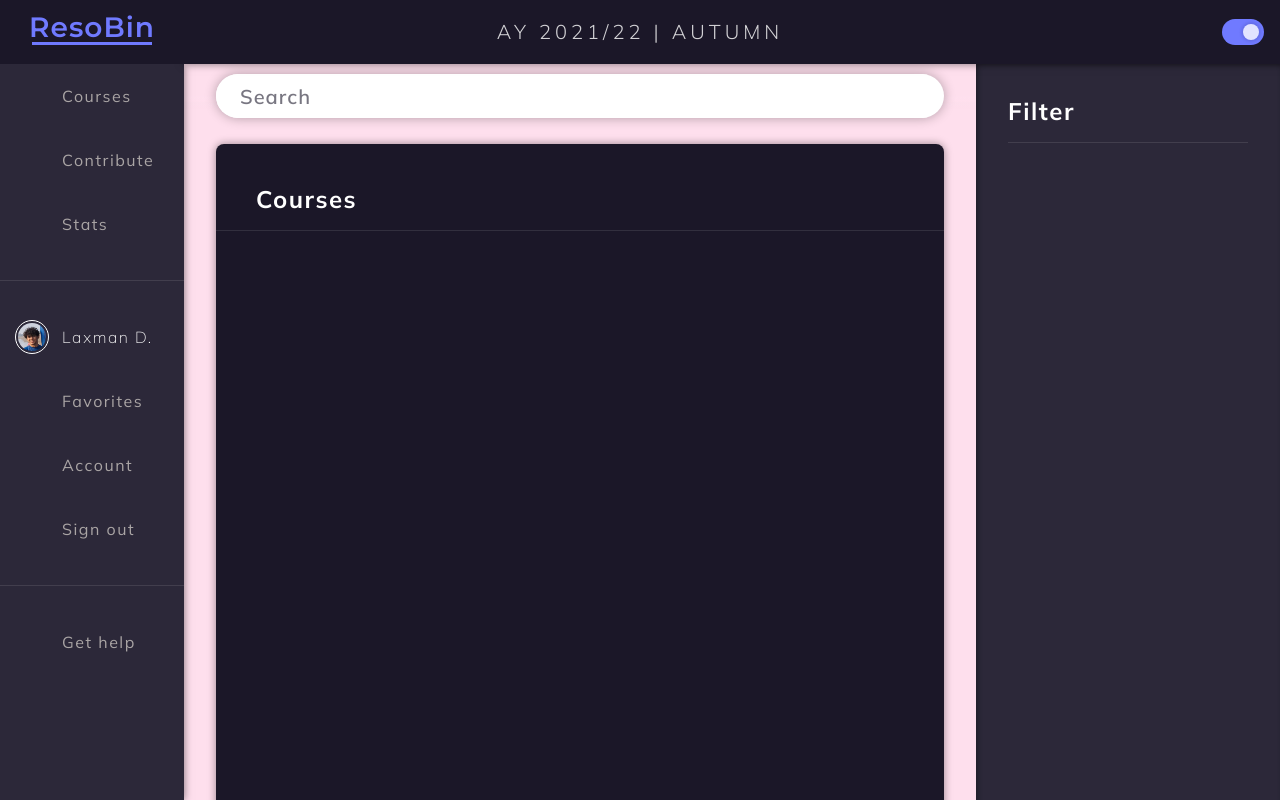
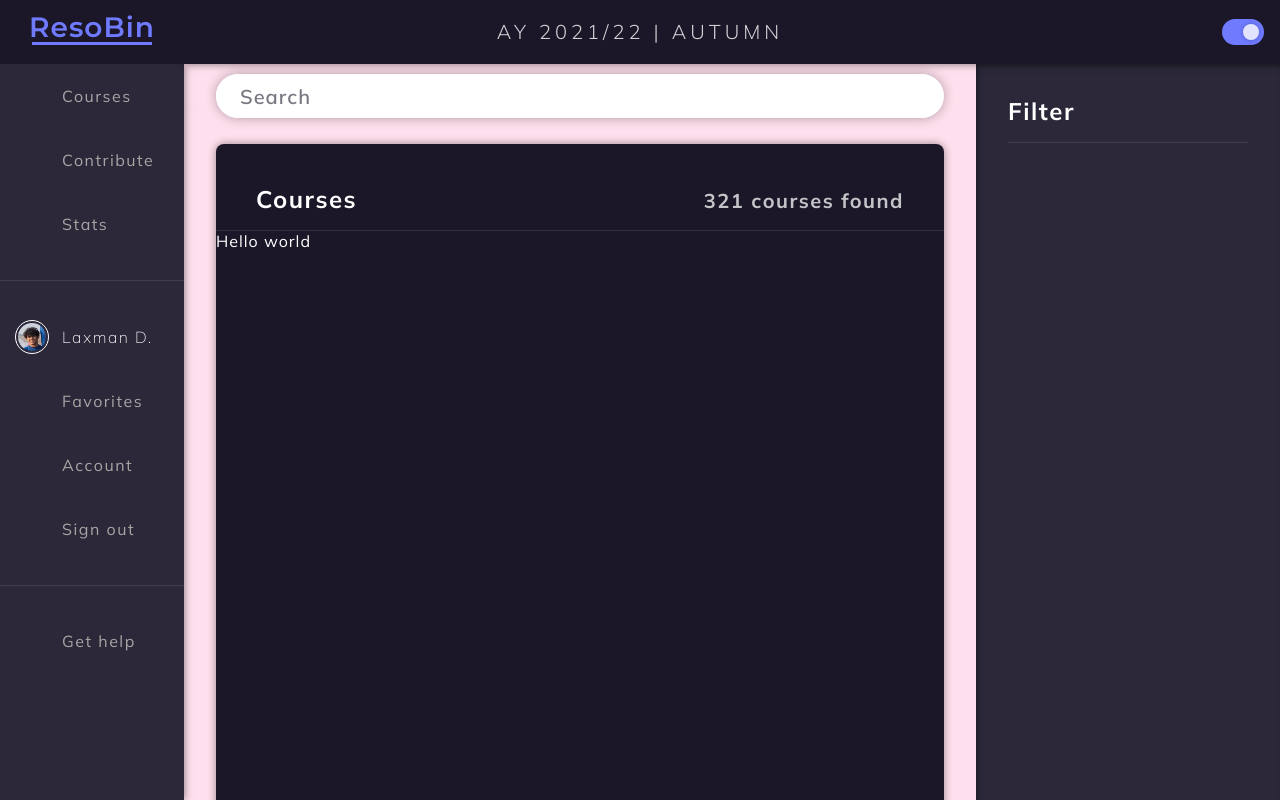
Before and after one commit to DevCom-IITB/ResoBin, a React (Create React App) app in the folder frontend/: page /dashboard in a window 1280 px wide. Shown: the top 800 px of the page. Built offline with nearby package versions, Linux system fonts and the light colour scheme; some icons are missing.

Commit message:
👌 IMPROVE: Improved login layout

```diff
--- /dev/null
+++ b/frontend/src/components/courses/CourseInfo.jsx
@@ -0,0 +1,16 @@
+import styled from 'styled-components'
+
+const Container = styled.div`
+  width: 100%;
+`
+
+const CourseInfo = () => {
+  return (
+    <Container>
+      Hello world
+      <Container />
+    </Container>
+  )
+}
+
+export default CourseInfo
--- a/frontend/src/components/courses/CourseList.jsx
+++ b/frontend/src/components/courses/CourseList.jsx
@@ -1,5 +1,6 @@
 import styled from 'styled-components'
 import { Divider } from 'components/shared'
+import { CourseInfo } from 'components/courses'
 
 const Container = styled.div`
   background: ${({ theme }) => theme.darksecondary};
@@ -9,22 +10,39 @@ const Container = styled.div`
   box-shadow: 0px 0px 0.5rem rgba(0, 0, 0, 0.4);
 `
 
+const Heading = styled.div`
+  display: flex;
+  align-items: baseline;
+  justify-content: space-between;
+`
+
 const Title = styled.h4`
-  font-family: Mulish;
-  font-style: normal;
   font-weight: bold;
   font-size: 1.5rem;
-  line-height: 30px;
   letter-spacing: 1.5px;
   padding: 2.5rem 2.5rem 1rem;
   color: ${({ theme }) => theme.textColor};
 `
 
+const Results = styled.h4`
+  padding: 2.5rem 2.5rem 1rem;
+  font-weight: bold;
+  font-size: 1.25rem;
+  letter-spacing: 1.5px;
+  text-align: right;
+  color: ${({ theme }) => theme.textColor};
+  opacity: 75%;
+`
+
 const CourseList = () => {
   return (
     <Container>
-      <Title> Courses </Title>
+      <Heading>
+        <Title>Courses</Title>
+        <Results>321 courses found</Results>
+      </Heading>
       <Divider />
+      <CourseInfo />
     </Container>
   )
 }
--- a/frontend/src/components/courses/index.jsx
+++ b/frontend/src/components/courses/index.jsx
@@ -2,3 +2,4 @@ export { default as CourseList } from 'components/courses/CourseList'
 export { default as CourseSearchbar } from 'components/courses/CourseSearchbar'
 export { default as Filters } from 'components/courses/Filters'
 export { default as PageNo } from 'components/courses/PageNo'
+export { default as CourseInfo } from 'components/courses/CourseInfo'
--- a/frontend/src/components/login/GoogleAuth.jsx
+++ b/frontend/src/components/login/GoogleAuth.jsx
@@ -9,19 +9,17 @@ const GoogleContainer = styled.button`
   justify-content: center;
   align-items: center;
   height: 2.75rem;
-  padding: 0 20px;
+  padding: 0 1rem;
   margin: 0 auto 1.5rem;
   background-color: #fff;
 
   cursor: pointer;
   opacity: 100%;
 
-  border: 2px solid ${HEX2RGBA('#000', 40)};
   border: 0;
-  border-radius: 0.5rem;
+  border-radius: 0.25rem;
   box-sizing: border-box;
   overflow: hidden;
-  box-shadow: 0 0 4px ${HEX2RGBA('#000', 20)};
 
   &:hover {
     opacity: 90%;
@@ -29,7 +27,7 @@ const GoogleContainer = styled.button`
 
   &:active {
     opacity: 90%;
-    box-shadow: inset 0 0 5px ${HEX2RGBA('#000', 40)};
+    box-shadow: inset 0 0 2px ${HEX2RGBA('#000', 40)};
   }
 `
 
@@ -43,7 +41,7 @@ const Title = styled.h4`
   color: #444;
   font-size: 1.25rem;
   font-family: 'Roboto';
-  font-weight: 500;
+  font-weight: 400;
 `
 
 const ContainerOr = styled.div`
@@ -52,7 +50,7 @@ const ContainerOr = styled.div`
   align-items: center;
   font-size: 1rem;
   font-weight: 300;
-  letter-spacing: 4px;
+  letter-spacing: 0.25rem;
   margin-bottom: 1rem;
 `
 
--- a/frontend/src/components/shared/Divider.jsx
+++ b/frontend/src/components/shared/Divider.jsx
@@ -1,10 +1,10 @@
 import styled from 'styled-components'
 
 const Divider = styled.div`
-	background: ${({ theme }) => theme.dividerColor};
-	width: 100%;
-	height: 1px;
-	margin: ${({ margin }) => margin};
+  background: ${({ theme }) => theme.dividerColor};
+  width: 100%;
+  height: 0.5px;
+  margin: ${({ margin }) => margin};
 `
 
 export default Divider
```
Also changed, not shown: frontend/src/components/courses/course_data.json (added, +20 -0 lines).
